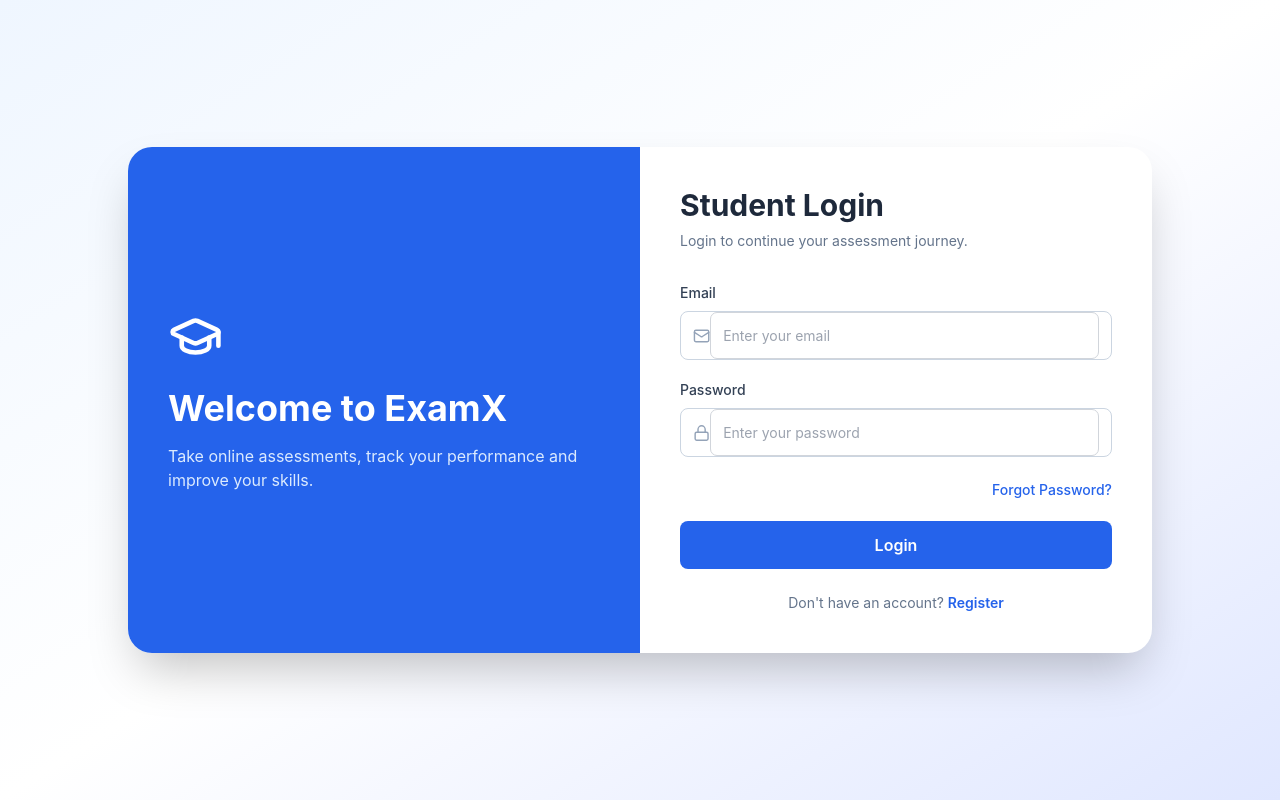
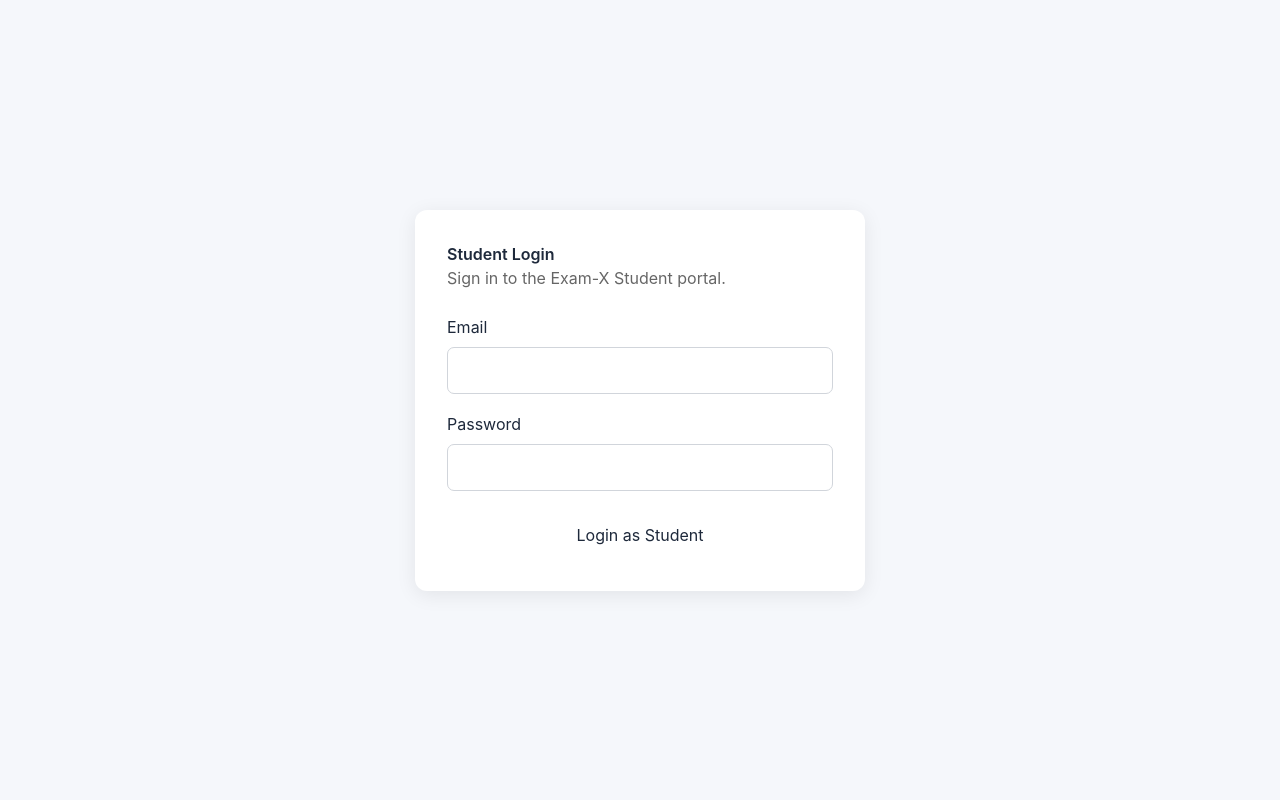
Before and after one commit to aarsha-divvi/Exam-X-Online-Assessment-Platform, a React (Vite) app: page /admin/login in a window 1280 px wide. Before the commit this address led to /student/login. Built offline with nearby package versions, Linux system fonts and the light colour scheme.

Commit message:
Add integrated role based login navigation

```diff
--- a/src/App.jsx
+++ b/src/App.jsx
@@ -1,12 +1,23 @@
-import { BrowserRouter, Navigate, Route, Routes } from "react-router-dom";
+import {
+  BrowserRouter,
+  Navigate,
+  Route,
+  Routes,
+  useNavigate,
+} from "react-router-dom";
+// Landing
 
-// ==================== STUDENT ====================
+// Authentication
+import RoleLogin from "./pages/RoleLogin";
+import ProtectedRoute from "./components/ProtectedRoute";
+
+// Student
 import StudentLogin from "./pages/Student/Studentlogin";
 import StudentRegister from "./pages/Student/Studentregister";
 import StudentDashboard from "./pages/Student/Studentdashboard";
 import AvailableExams from "./pages/Student/Availableexams";
 
-// ==================== FACULTY ====================
+// Faculty
 import FacultyDashboard from "./pages/FacultyDashboard";
 import QuestionBank from "./pages/QuestionBank";
 import CreateExam from "./pages/CreateExam";
@@ -17,27 +28,52 @@
 import ExamDetails from "./pages/ExamDetails";
 import AIQuestionGenerator from "./pages/AIQuestionGenerator";
 
-// ==================== ADMIN ====================
+// Admin
 import AdminDashboard from "./pages/admin/AdminDashboard";
 import ManageUsers from "./pages/admin/ManageUsers";
 import Reports from "./pages/admin/Reports";
 
+function RoleSelection() {
+  const navigate = useNavigate();
+
+  return (
+    <div
+      style={{
+        minHeight: "100vh",
+        display: "flex",
+        flexDirection: "column",
+        alignItems: "center",
+        justifyContent: "center",
+        gap: "20px",
+      }}
+    >
+      <h1>Exam-X Online Assessment Platform</h1>
+      <p>Select your role</p>
+
+      <button onClick={() => navigate("/student/login")}>
+        Student Login
+      </button>
+
+      <button onClick={() => navigate("/faculty/login")}>
+        Faculty Login
+      </button>
+
+      <button onClick={() => navigate("/admin/login")}>
+        Admin Login
+      </button>
+    </div>
+  );
+}
 function App() {
   return (
     <BrowserRouter>
       <Routes>
 
-        {/* ==================== DEFAULT ==================== */}
-        <Route
-          path="/"
-          element={<Navigate to="/student/login" replace />}
-        />
+        {/* Landing */}
+        <Route path="/" element={<RoleSelection />} />
 
-        {/* ==================== STUDENT ==================== */}
-        <Route
-          path="/student/login"
-          element={<StudentLogin />}
-        />
+        {/* Student's existing login */}
+        <Route path="/student/login" element={<StudentLogin />} />
 
         <Route
           path="/student/register"
@@ -46,80 +82,152 @@
 
         <Route
           path="/student/dashboard"
-          element={<StudentDashboard />}
+          element={
+            <ProtectedRoute allowedRoles={["student"]}>
+              <StudentDashboard />
+            </ProtectedRoute>
+          }
         />
 
         <Route
           path="/student/exams"
-          element={<AvailableExams />}
+          element={
+            <ProtectedRoute allowedRoles={["student"]}>
+              <AvailableExams />
+            </ProtectedRoute>
+          }
         />
 
-        {/* ==================== FACULTY ==================== */}
+        {/* Faculty Login */}
+        <Route
+          path="/faculty/login"
+          element={
+            <RoleLogin />
+          }
+        />
+
+        {/* Faculty */}
         <Route
           path="/faculty"
-          element={<FacultyDashboard />}
+          element={
+            <ProtectedRoute allowedRoles={["faculty"]}>
+              <FacultyDashboard />
+            </ProtectedRoute>
+          }
         />
 
         <Route
           path="/question-bank"
-          element={<QuestionBank />}
+          element={
+            <ProtectedRoute allowedRoles={["faculty"]}>
+              <QuestionBank />
+            </ProtectedRoute>
+          }
         />
 
         <Route
           path="/ai-question-generator"
-          element={<AIQuestionGenerator />}
+          element={
+            <ProtectedRoute allowedRoles={["faculty"]}>
+              <AIQuestionGenerator />
+            </ProtectedRoute>
+          }
         />
 
         <Route
           path="/create-exam"
-          element={<CreateExam />}
+          element={
+            <ProtectedRoute allowedRoles={["faculty"]}>
+              <CreateExam />
+            </ProtectedRoute>
+          }
         />
 
         <Route
           path="/schedule-exam"
-          element={<ScheduleExam />}
+          element={
+            <ProtectedRoute allowedRoles={["faculty"]}>
+              <ScheduleExam />
+            </ProtectedRoute>
+          }
         />
 
         <Route
           path="/faculty-results"
-          element={<FacultyResults />}
+          element={
+            <ProtectedRoute allowedRoles={["faculty"]}>
+              <FacultyResults />
+            </ProtectedRoute>
+          }
         />
 
         <Route
           path="/faculty-results/student/:studentId/exam/:examId"
-          element={<FacultyResultDetails />}
+          element={
+            <ProtectedRoute allowedRoles={["faculty"]}>
+              <FacultyResultDetails />
+            </ProtectedRoute>
+          }
         />
 
         <Route
           path="/exam-management"
-          element={<ExamManagement />}
+          element={
+            <ProtectedRoute allowedRoles={["faculty"]}>
+              <ExamManagement />
+            </ProtectedRoute>
+          }
         />
 
         <Route
           path="/exam-details/:id"
-          element={<ExamDetails />}
+          element={
+            <ProtectedRoute allowedRoles={["faculty"]}>
+              <ExamDetails />
+            </ProtectedRoute>
+          }
         />
 
-        {/* ==================== ADMIN ==================== */}
+        {/* Admin Login */}
+        <Route
+          path="/admin/login"
+          element={
+            <RoleLogin />
+          }
+        />
+
+        {/* Admin */}
         <Route
           path="/admin"
-          element={<AdminDashboard />}
+          element={
+            <ProtectedRoute allowedRoles={["admin"]}>
+              <AdminDashboard />
+            </ProtectedRoute>
+          }
         />
 
         <Route
           path="/admin/users"
-          element={<ManageUsers />}
+          element={
+            <ProtectedRoute allowedRoles={["admin"]}>
+              <ManageUsers />
+            </ProtectedRoute>
+          }
         />
 
         <Route
           path="/admin/reports"
-          element={<Reports />}
+          element={
+            <ProtectedRoute allowedRoles={["admin"]}>
+              <Reports />
+            </ProtectedRoute>
+          }
         />
 
-        {/* ==================== UNKNOWN URL ==================== */}
+        {/* Unknown URL */}
         <Route
           path="*"
-          element={<Navigate to="/student/login" replace />}
+          element={<Navigate to="/" replace />}
         />
 
       </Routes>
--- /dev/null
+++ b/src/components/ProtectedRoute.jsx
@@ -0,0 +1,28 @@
+import { Navigate } from "react-router-dom";
+
+function ProtectedRoute({ children, allowedRoles }) {
+  const token = localStorage.getItem("token");
+  const userData = localStorage.getItem("user");
+
+  if (!token || !userData) {
+    return <Navigate to="/" replace />;
+  }
+
+  let user;
+
+  try {
+    user = JSON.parse(userData);
+  } catch {
+    localStorage.removeItem("token");
+    localStorage.removeItem("user");
+    return <Navigate to="/" replace />;
+  }
+
+  if (!allowedRoles.includes(user.role)) {
+    return <Navigate to="/" replace />;
+  }
+
+  return children;
+}
+
+export default ProtectedRoute;
--- /dev/null
+++ b/src/pages/RoleLogin.jsx
@@ -0,0 +1,171 @@
+import { useState } from "react";
+import { useNavigate } from "react-router-dom";
+
+const API_URL = "http://localhost:5000";
+
+function RoleLogin({ role }) {
+  const navigate = useNavigate();
+
+  const [email, setEmail] = useState("");
+  const [password, setPassword] = useState("");
+  const [error, setError] = useState("");
+  const [loading, setLoading] = useState(false);
+
+  const roleName =
+    role === "admin"
+      ? "Admin"
+      : role === "faculty"
+      ? "Faculty"
+      : "Student";
+
+  const handleLogin = async (event) => {
+    event.preventDefault();
+
+    setError("");
+    setLoading(true);
+
+    try {
+      const response = await fetch(`${API_URL}/api/auth/login`, {
+        method: "POST",
+        headers: {
+          "Content-Type": "application/json",
+        },
+        body: JSON.stringify({
+          email,
+          password,
+        }),
+      });
+
+      const data = await response.json();
+
+      if (!response.ok) {
+        throw new Error(data.message || "Login failed");
+      }
+
+      const user = data.user;
+      const token = data.token || data.accessToken;
+
+      if (!user || !token) {
+        throw new Error("Invalid login response from server");
+      }
+
+      // Make sure the account belongs to the portal being used.
+      if (user.role !== role) {
+        throw new Error(
+          `This account is a ${user.role} account. Please use the correct login.`
+        );
+      }
+
+      localStorage.setItem("token", token);
+      localStorage.setItem("user", JSON.stringify(user));
+
+      if (user.role === "admin") {
+        navigate("/admin", { replace: true });
+      } else if (user.role === "faculty") {
+        navigate("/faculty", { replace: true });
+      } else {
+        navigate("/student/dashboard", { replace: true });
+      }
+    } catch (error) {
+      setError(error.message || "Unable to connect to backend");
+    } finally {
+      setLoading(false);
+    }
+  };
+
+  return (
+    <div
+      style={{
+        minHeight: "100vh",
+        display: "flex",
+        alignItems: "center",
+        justifyContent: "center",
+        background: "#f5f7fb",
+        padding: "20px",
+        boxSizing: "border-box",
+      }}
+    >
+      <form
+        onSubmit={handleLogin}
+        style={{
+          width: "100%",
+          maxWidth: "450px",
+          background: "#ffffff",
+          padding: "32px",
+          borderRadius: "12px",
+          boxShadow: "0 4px 20px rgba(0, 0, 0, 0.08)",
+        }}
+      >
+        <h1>{roleName} Login</h1>
+
+        <p style={{ color: "#666", marginBottom: "25px" }}>
+          Sign in to the Exam-X {roleName} portal.
+        </p>
+
+        {error && (
+          <div
+            style={{
+              color: "#b00020",
+              background: "#ffe8e8",
+              padding: "10px",
+              borderRadius: "6px",
+              marginBottom: "16px",
+            }}
+          >
+            {error}
+          </div>
+        )}
+
+        <label htmlFor="email">Email</label>
+
+        <input
+          id="email"
+          type="email"
+          value={email}
+          onChange={(event) => setEmail(event.target.value)}
+          required
+          style={{
+            display: "block",
+            width: "100%",
+            padding: "12px",
+            marginTop: "8px",
+            marginBottom: "18px",
+            boxSizing: "border-box",
+          }}
+        />
+
+        <label htmlFor="password">Password</label>
+
+        <input
+          id="password"
+          type="password"
+          value={password}
+          onChange={(event) => setPassword(event.target.value)}
+          required
+          style={{
+            display: "block",
+            width: "100%",
+            padding: "12px",
+            marginTop: "8px",
+            marginBottom: "20px",
+            boxSizing: "border-box",
+          }}
+        />
+
+        <button
+          type="submit"
+          disabled={loading}
+          style={{
+            width: "100%",
+            padding: "12px",
+            cursor: loading ? "not-allowed" : "pointer",
+          }}
+        >
+          {loading ? "Signing in..." : `Login as ${roleName}`}
+        </button>
+      </form>
+    </div>
+  );
+}
+
+export default RoleLogin;
```
